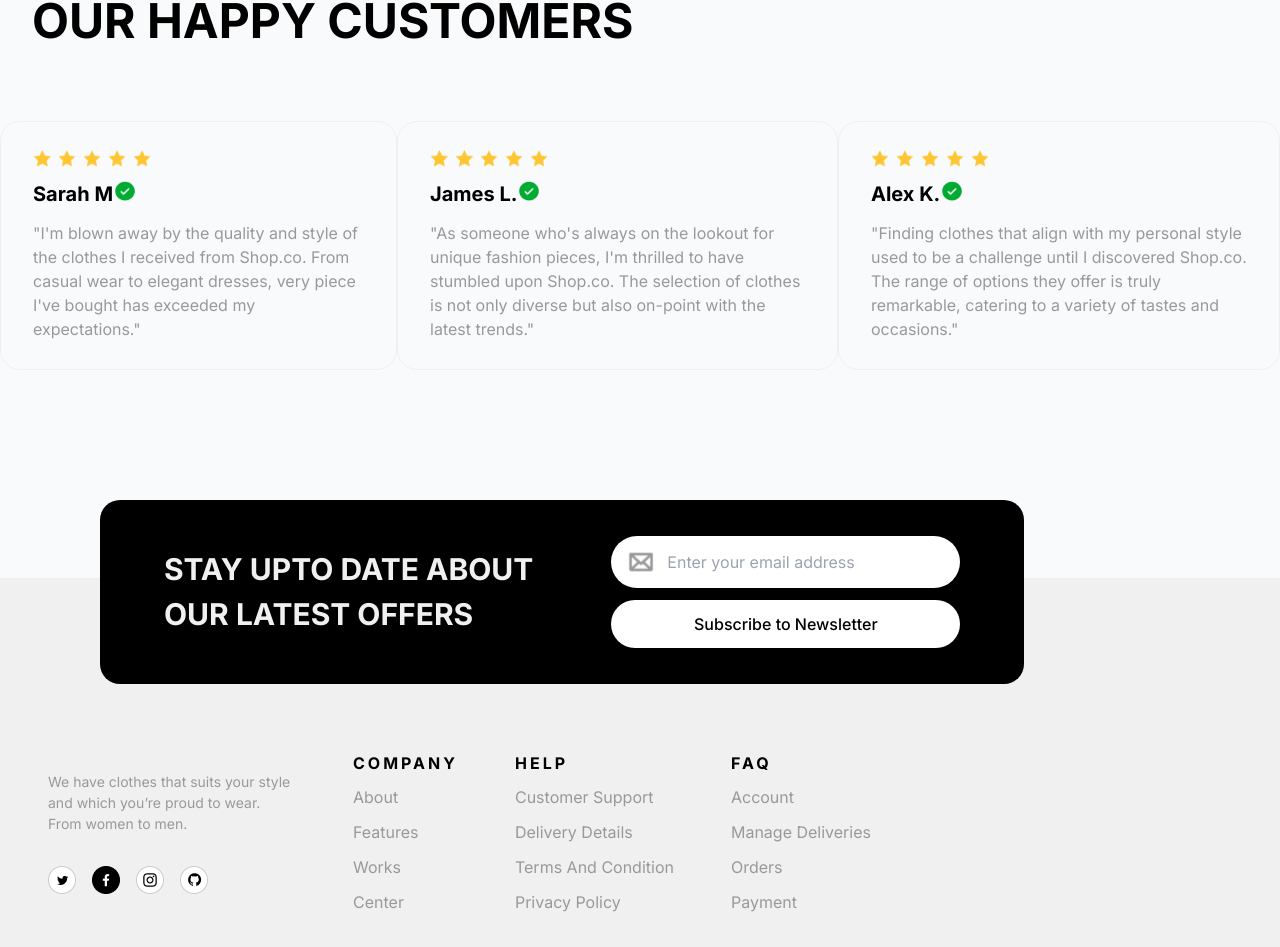
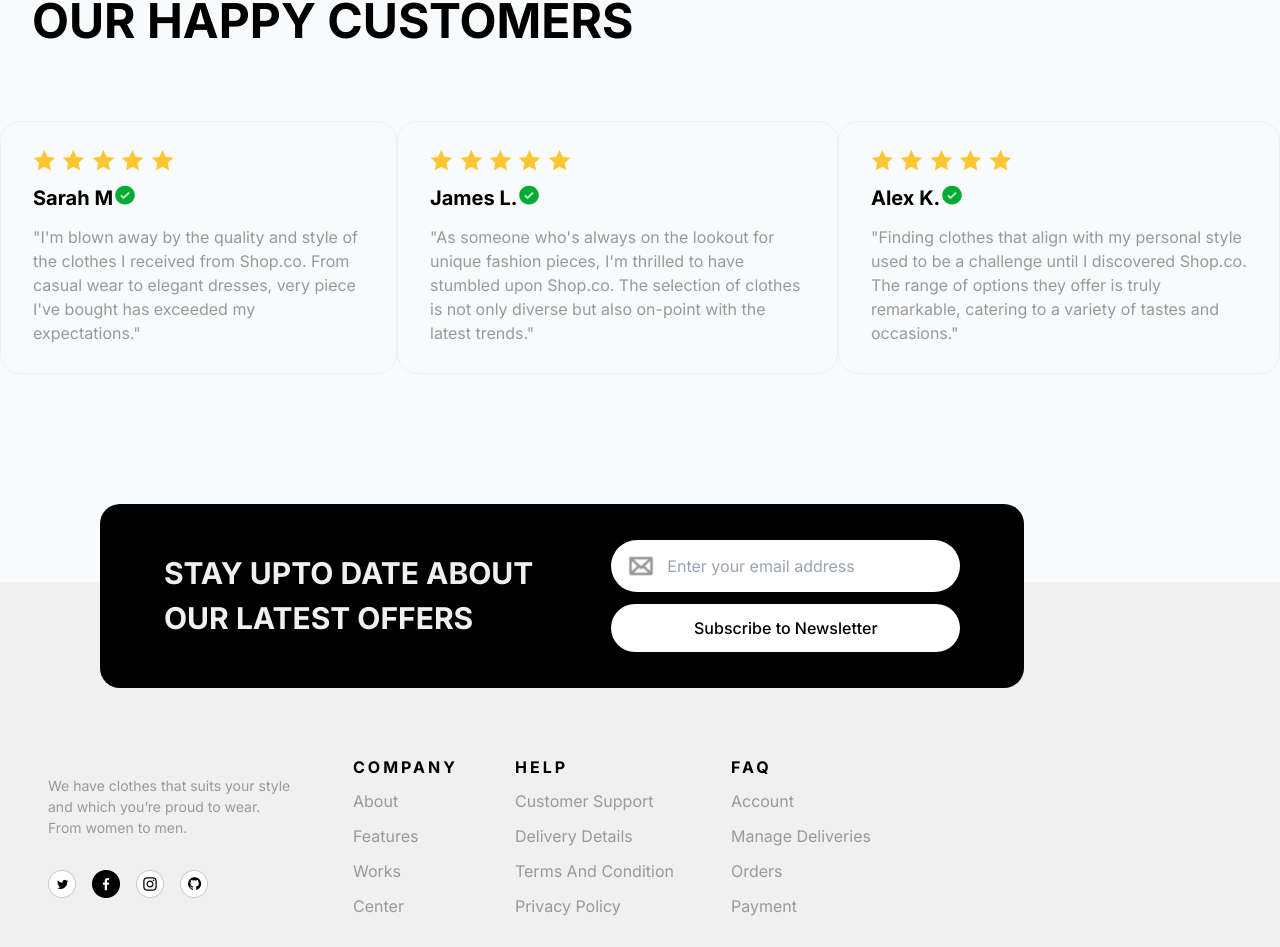
Before and after one commit to KellynCodes/OmniVerse, a Next.js app: page / in a window 1280 px wide. Shown: the part 2522-3469 px from the top of the page. Built offline with nearby package versions, Linux system fonts and the light colour scheme.

Commit message:
fix: linting error

```diff
--- a/src/components/products/Reviews.tsx
+++ b/src/components/products/Reviews.tsx
@@ -16,8 +16,8 @@ const Reviews = () => {
                 <Image
                   key={star.key}
                   src={star.value}
-                  width={18.5}
-                  height={18.5}
+                  width={23}
+                  height={21}
                   alt="Stars"
                 />
               ))}
@@ -31,7 +31,7 @@ const Reviews = () => {
                 alt={review.userName}
               />
             </div>
-            <span>"{review.reviewText}"</span>
+            <span>&quot;{review.reviewText}&quot;</span>
           </div>
         ))}
       </div>
```
